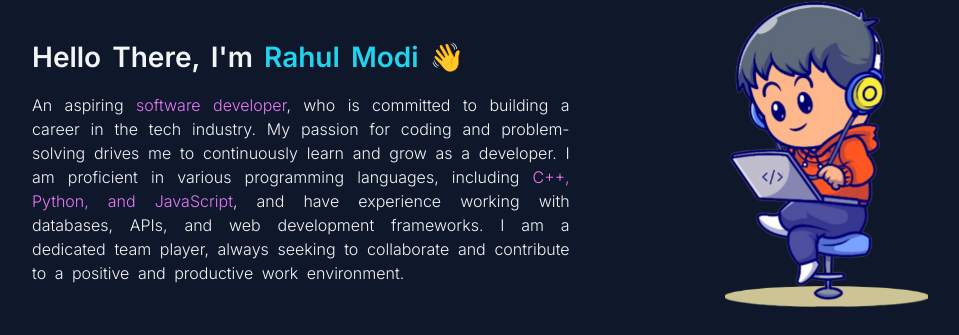
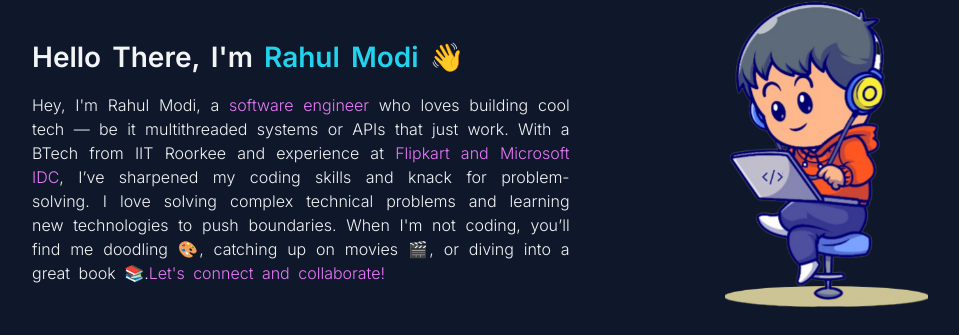
Before and after one commit to RahulModi1310/RahulSpace-Portfolio, a React (Vite) app: page / in a window 1280 px wide. Shown: the part 252-587 px from the top of the page, without its empty margins (160-1119 px from the left). Built offline with nearby package versions, Linux system fonts and the light colour scheme.

Commit message:
About Me Updated

```diff
--- a/src/Components/IntroSection/IntroSection.jsx
+++ b/src/Components/IntroSection/IntroSection.jsx
@@ -33,14 +33,13 @@ export default IntroSection;
 
 var intro_content = (
   <>
-    An aspiring <span>software developer</span>, who is committed to building a
-    career in the tech industry. My passion for coding and problem-solving
-    drives me to continuously learn and grow as a developer. I am proficient in
-    various programming languages, including
-    <span> C++, Python, and JavaScript</span>, and have experience working with
-    databases, APIs, and web development frameworks. I am a dedicated team
-    player, always seeking to collaborate and contribute to a positive and
-    productive work environment.
+    Hey, I'm Rahul Modi, a <span>software engineer</span> who loves building cool tech — be it
+    multithreaded systems or APIs that just work. With a BTech from IIT Roorkee
+    and experience at <span>Flipkart and Microsoft IDC</span>, I’ve sharpened my coding
+    skills and knack for problem-solving. I love solving complex technical problems
+    and learning new technologies to push boundaries. When I'm not coding, you’ll
+    find me doodling 🎨, catching up on movies 🎬, or diving into a great book 📚.
+    <span><a href="https://www.linkedin.com/in/rahulketanmodi/">Let's connect and collaborate!</a></span>
   </>
 );
 
```
